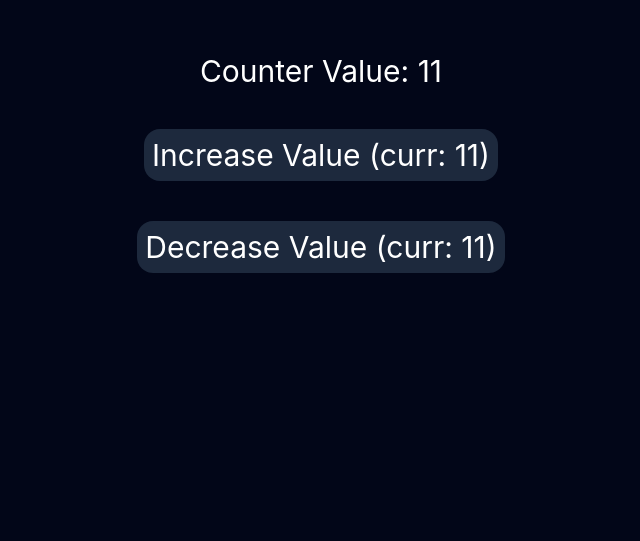
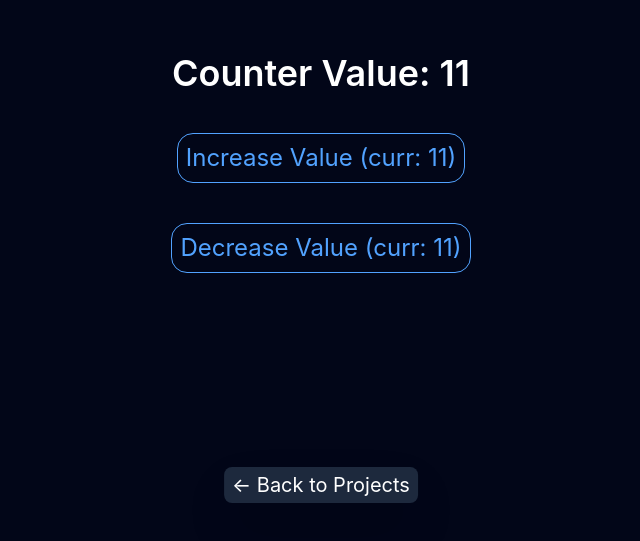
Before and after one commit to Chandrajit06/React-Projects, a React (Vite) app: page /counter in a window 1280 px wide. Shown: the part 237-778 px from the top of the page, without its empty margins (319-959 px from the left). Built offline with nearby package versions, Linux system fonts and the light colour scheme.

Commit message:
add Link to home page

```diff
--- a/src/App.jsx
+++ b/src/App.jsx
@@ -15,7 +15,7 @@ function App() {
               <Link    to="/counter"
                 className="p-1 bg-blue-600 hover:bg-blue-700 cursor-pointer rounded-lg px-2 shadow-2xl shadow-black/40"
               >
-              Go to Website</Link>
+              View Project</Link>
             </div>
 
             <div className="bg-slate-800 mt-5 flex justify-between py-3 px-4 rounded-lg shadow-2xl shadow-black/40">
@@ -23,7 +23,7 @@ function App() {
               <Link    to="/bgchanger"
                 className="p-1 bg-blue-600 hover:bg-blue-700 cursor-pointer rounded-lg px-2 shadow-2xl shadow-black/40"
               >
-              Go to Website</Link>
+              View Project</Link>
             </div>
 
           </div>
--- a/src/components/Counter/Counter.jsx
+++ b/src/components/Counter/Counter.jsx
@@ -1,4 +1,5 @@
 import { useState } from 'react'
+import { Link } from "react-router-dom"
 
 function Counter({current = 11}) {
 
@@ -21,14 +22,23 @@ function Counter({current = 11}) {
 
   return (
     <>
-      <div className="w-full h-screen flex justify-center align-center flex-col items-center gap-10 text-3xl text-white bg-slate-950">
+      <div className="w-full h-screen flex justify-center align-center flex-col items-center gap-10 text-white bg-slate-950">
 
-        <h2>Counter Value: {counter}</h2>
-        <button onClick={increase} className="bg-slate-800 p-2 rounded-2xl cursor-pointer">
+        <h2 className="text-4xl font-semibold">Counter Value: {counter}</h2>
+
+        <button onClick={increase}
+        className="text-blue-400 hover:text-blue-700 border border-blue-400 p-2 rounded-2xl text-2xl cursor-pointer">
           Increase Value (curr: {counter})</button>
-        <button onClick={decrease} className="bg-slate-800 p-2 rounded-2xl cursor-pointer">
+
+        <button onClick={decrease}
+        className="text-blue-400 hover:text-blue-700 border border-blue-400 p-2 rounded-2xl text-2xl cursor-pointer">
           Decrease Value (curr: {counter})</button>
       </div>
+
+      <Link to="/"
+        className="bg-slate-800 text-xl text-white px-2 py-1 rounded-lg absolute bottom-15 left-1/2 -translate-x-1/2 shadow-2xl shadow-black/40 hover:bg-slate-700">
+      ← Back to Projects
+      </Link>
     </>
   )
 }
```
